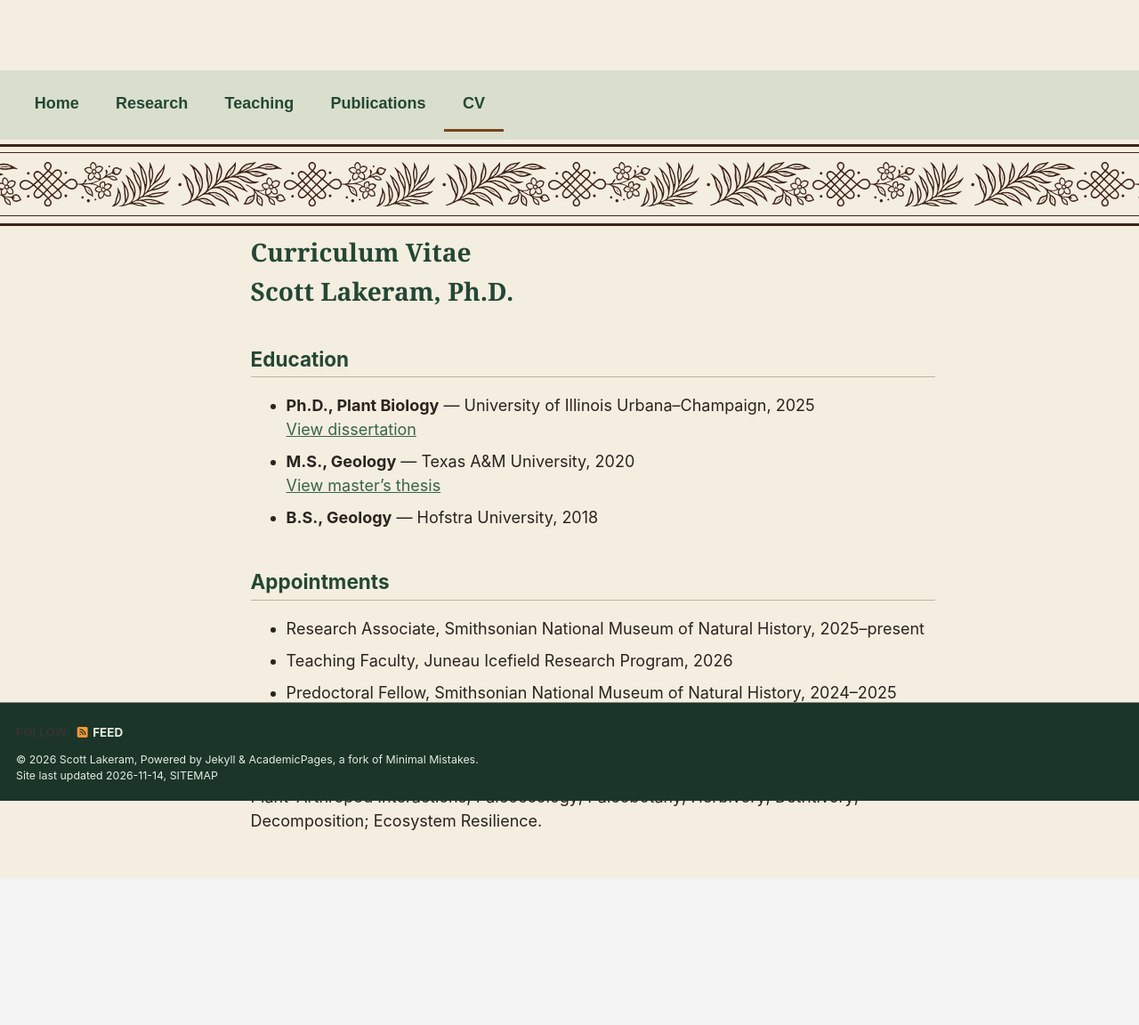
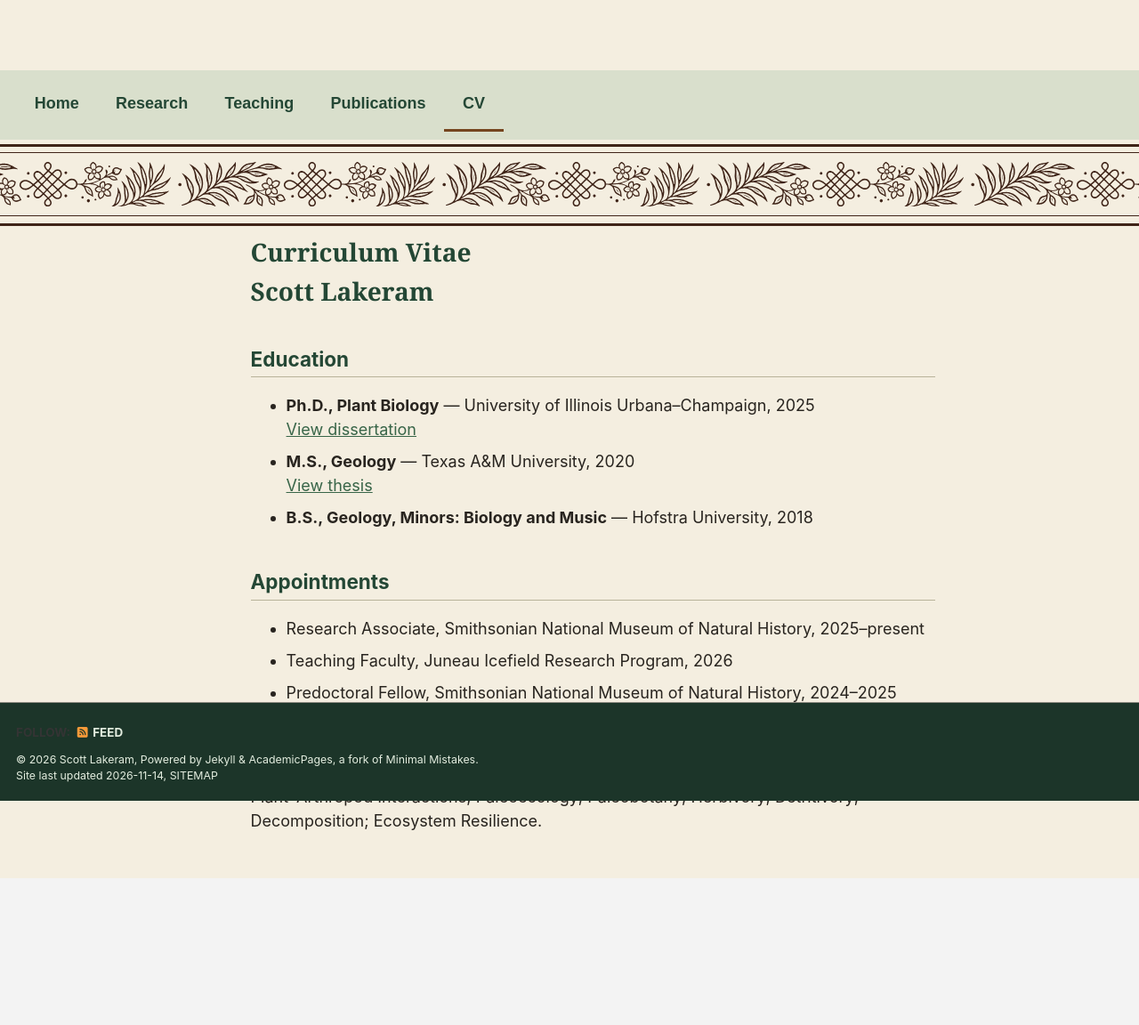
Before and after one commit to slakeram/slakeram.github.io, a Jekyll site: the page built from _pages/cv.md, in a window 1280 px wide. Shown: the whole page at 89% size. Built offline with Jekyll 4.4.1, drawn with Linux system fonts in a browser that asks for light colours; a script bundle is joined from its source files by our own code; a style sheet for code colours, icons or effects is not loaded.

Commit message:
Update cv.md

```diff
--- a/_pages/cv.md
+++ b/_pages/cv.md
@@ -7,15 +7,15 @@ author_profile: false
 
 <div class="kolam-page-marker kolam-cv" aria-hidden="true"></div>
 
-<h1 class="cv-person-name">Scott Lakeram, Ph.D.</h1>
+<h1 class="cv-person-name">Scott Lakeram</h1>
 
 ## Education
 
 - **Ph.D., Plant Biology** — University of Illinois Urbana–Champaign, 2025
   [View dissertation](https://www.ideals.illinois.edu/items/139684)
 - **M.S., Geology** — Texas A&M University, 2020
-  [View master's thesis](https://oaktrust.library.tamu.edu/items/e8ff2bb7-9c9d-4495-8529-d78bf5637d88)
-- **B.S., Geology** — Hofstra University, 2018
+  [View thesis](https://oaktrust.library.tamu.edu/items/e8ff2bb7-9c9d-4495-8529-d78bf5637d88)
+- **B.S., Geology, Minors: Biology and Music** — Hofstra University, 2018
 
 ## Appointments
 
```
